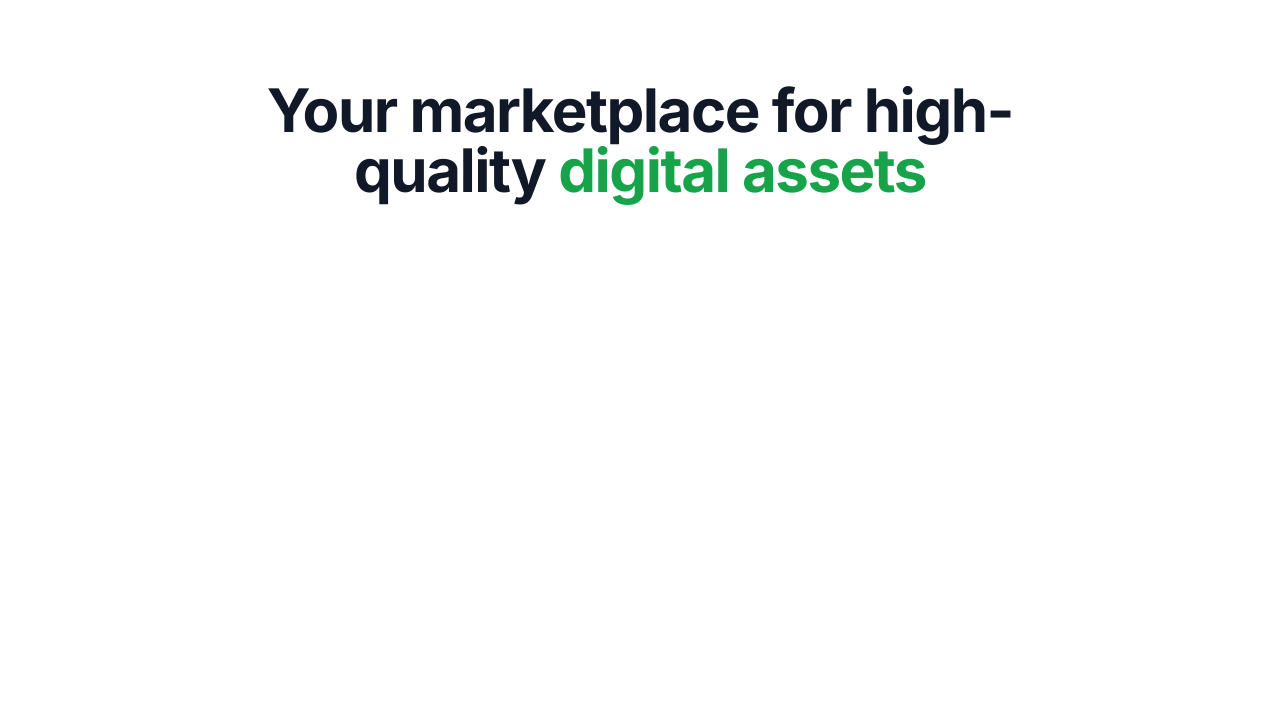
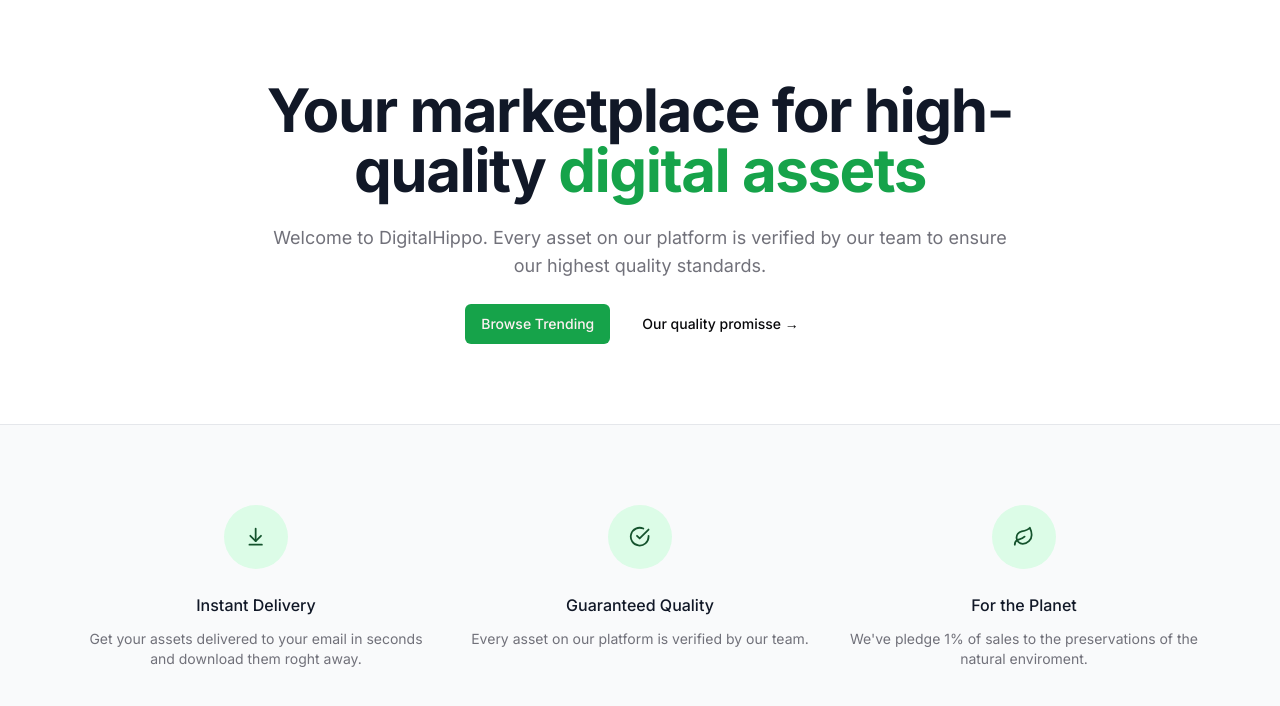
Before and after one commit to MChaves12/digitalhippo, a Next.js app: page / in a window 1280 px wide. Shown: the top 706 px of the page. Built offline with nearby package versions, Linux system fonts and the light colour scheme.

Commit message:
feat: Hero section implemented

```diff
--- a/package.json
+++ b/package.json
@@ -9,6 +9,7 @@
     "lint": "next lint"
   },
   "dependencies": {
+    "@radix-ui/react-slot": "^1.0.2",
     "class-variance-authority": "^0.7.0",
     "clsx": "^2.1.0",
     "lucide-react": "^0.311.0",
--- a/src/app/page.tsx
+++ b/src/app/page.tsx
@@ -1,17 +1,76 @@
 import MaxWidthWrapper from "@/components/MaxWidthWrapper";
+import { Button, buttonVariants } from "@/components/ui/button";
+import { ArrowDownToLine, CheckCircle, Leaf } from "lucide-react";
+import Link from "next/link";
+
+const perks = [
+  {
+    name: "Instant Delivery",
+    icon: ArrowDownToLine,
+    description: "Get your assets delivered to your email in seconds and download them roght away."
+  },
+  {
+    name: "Guaranteed Quality",
+    icon: CheckCircle,
+    description: "Every asset on our platform is verified by our team."
+  },
+  {
+    name: "For the Planet",
+    icon: Leaf,
+    description: "We've pledge 1% of sales to the preservations of the natural enviroment."
+  }
+]
 
 export default function Home() {
   return (
+    <>
       <MaxWidthWrapper>
         <div className="py-20 mx-auto text-center flex flex-col items-center max-w-3xl">
           <h1 className="text-4xl font-bold tracking-tight text-gray-900 sm:text-6xl">
-        Your marketplace for high-quality{' '}
-        <span className="text-green-600">
-          digital assets
-        </span>
+            Your marketplace for high-quality{" "}
+            <span className="text-green-600">digital assets</span>
           </h1>
+          <p className="mt-6 text-lg max-w-prose text-muted-foreground">
+            Welcome to DigitalHippo. Every asset on our platform is verified by
+            our team to ensure our highest quality standards.
+          </p>
+          <div className="flex flex-col sm:flex-row gap-4 mt-6">
+            <Link href="/products" className={buttonVariants()}>
+              Browse Trending
+            </Link>
+            <Button variant="ghost"> Our quality promisse &rarr; </Button>
+          </div>
+        </div>
 
+        {/*TODO: List products*/}
+      </MaxWidthWrapper>
+
+      <section className="border-t border-gray-200 bg-gray-50">
+        <MaxWidthWrapper className="py-20">
+          <div className="grid grid-cols-1 gap-y-12 dm:grid-cls-2 sm:gap-x-6 lg:grid-cols-3 lg:gap-x-8 lg:gap-y-0">
+            {perks.map((perk) => (
+              <div key={perk.name} className="text-center md:flex md:items-start md:text-left lg:block lg:text-center">
+                <div className="md:flex-shrink-0 flex justify-center">
+                  <div className="h-16 w-16 flex items-center justify-center rounded-full bg-green-100 text-green-900">
+                    {<perk.icon className="w-1/3 h-1/3" />}
                   </div>
+                </div>
+
+                <div className="mt-6 md:ml-4 md:mt-0 lg:ml-0 lg:mt-6">
+                  <h3 className="text-base font-medium text-gray-900">
+                    {perk.name}
+                  </h3>
+                  <p className="mt-3 text-sm text-muted-foreground">
+                    {perk.description}
+                  </p>
+                </div>
+              </div>
+            ))}
+          </div>
+
         </MaxWidthWrapper>
-  )
+
+      </section>
+    </>
+  );
 }
--- /dev/null
+++ b/src/components/ui/button.tsx
@@ -0,0 +1,56 @@
+import * as React from "react"
+import { Slot } from "@radix-ui/react-slot"
+import { cva, type VariantProps } from "class-variance-authority"
+
+import { cn } from "@/lib/utils"
+
+const buttonVariants = cva(
+  "inline-flex items-center justify-center whitespace-nowrap rounded-md text-sm font-medium ring-offset-background transition-colors focus-visible:outline-none focus-visible:ring-2 focus-visible:ring-ring focus-visible:ring-offset-2 disabled:pointer-events-none disabled:opacity-50",
+  {
+    variants: {
+      variant: {
+        default: "bg-primary text-primary-foreground hover:bg-primary/90",
+        destructive:
+          "bg-destructive text-destructive-foreground hover:bg-destructive/90",
+        outline:
+          "border border-input bg-background hover:bg-accent hover:text-accent-foreground",
+        secondary:
+          "bg-secondary text-secondary-foreground hover:bg-secondary/80",
+        ghost: "hover:bg-accent hover:text-accent-foreground",
+        link: "text-primary underline-offset-4 hover:underline",
+      },
+      size: {
+        default: "h-10 px-4 py-2",
+        sm: "h-9 rounded-md px-3",
+        lg: "h-11 rounded-md px-8",
+        icon: "h-10 w-10",
+      },
+    },
+    defaultVariants: {
+      variant: "default",
+      size: "default",
+    },
+  }
+)
+
+export interface ButtonProps
+  extends React.ButtonHTMLAttributes<HTMLButtonElement>,
+    VariantProps<typeof buttonVariants> {
+  asChild?: boolean
+}
+
+const Button = React.forwardRef<HTMLButtonElement, ButtonProps>(
+  ({ className, variant, size, asChild = false, ...props }, ref) => {
+    const Comp = asChild ? Slot : "button"
+    return (
+      <Comp
+        className={cn(buttonVariants({ variant, size, className }))}
+        ref={ref}
+        {...props}
+      />
+    )
+  }
+)
+Button.displayName = "Button"
+
+export { Button, buttonVariants }
```
Also changed, not shown: 1 other file (tests, documents, lock files or other folders). Lines whose indentation alone changed are shown as unchanged.
